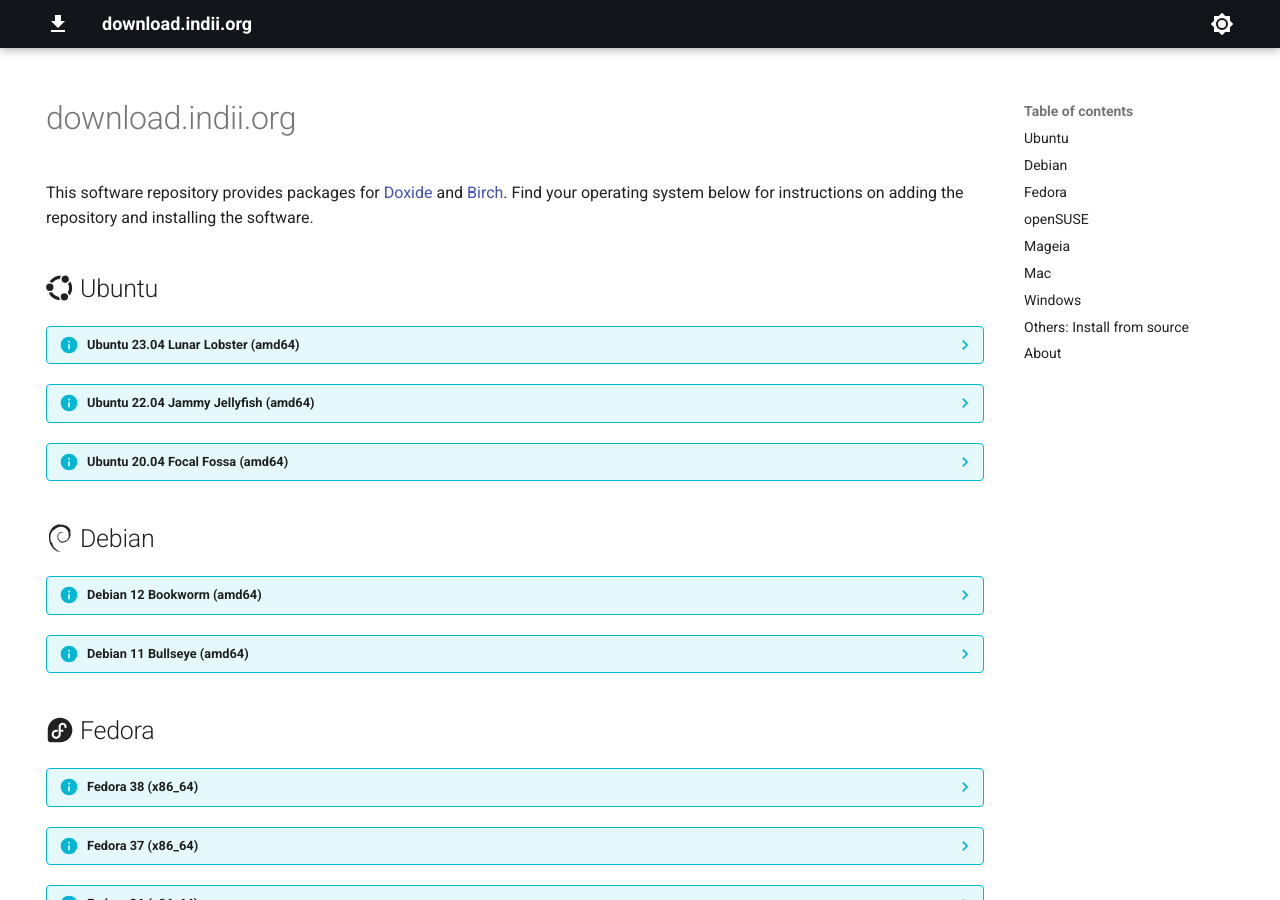
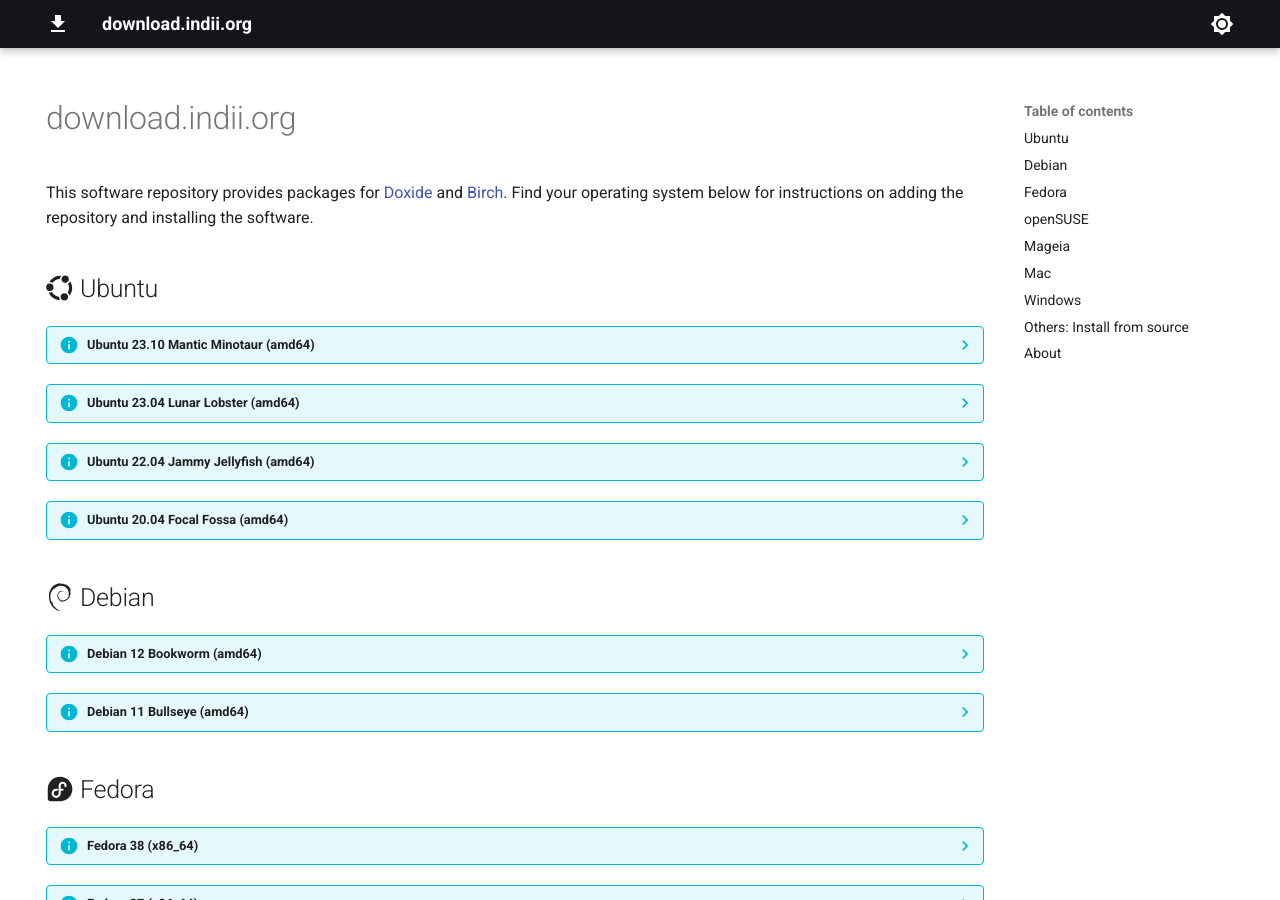
Before and after one commit to lawmurray/download.indii.org, an MkDocs documentation site: the page built from docs/index.md, in a window 1280 px wide and 900 px high. Built offline with MkDocs 1.6.1 and Material for MkDocs 9.7.7, drawn with Linux system fonts in a browser that asks for light colours; some of the changed lines change nothing that is shown.

Commit message:
Added Mantic Minotaur.

````diff
--- a/docs/index.md
+++ b/docs/index.md
@@ -9,6 +9,18 @@
 This software repository provides packages for [Doxide](https://doxide.org) and [Birch](https://birch.sh). Find your operating system below for instructions on adding the repository and installing the software.
 
 ## :fontawesome-brands-ubuntu: Ubuntu
+
+??? info "Ubuntu 23.10 Mantic Minotaur (amd64)"
+    Add the repository:
+    ```
+    echo 'deb http://download.indii.org/deb mantic main' | sudo tee /etc/apt/sources.list.d/indii.org.list
+    curl -fsSL https://download.indii.org/deb/Release.key | gpg --dearmor | sudo tee /etc/apt/trusted.gpg.d/indii.org.gpg > /dev/null
+    sudo apt update
+    ```
+    Install packages:
+    ```
+    sudo apt install doxide birch
+    ```
 
 ??? info "Ubuntu 23.04 Lunar Lobster (amd64)"
     Add the repository:
````
Also changed, not shown: 1 other file.
